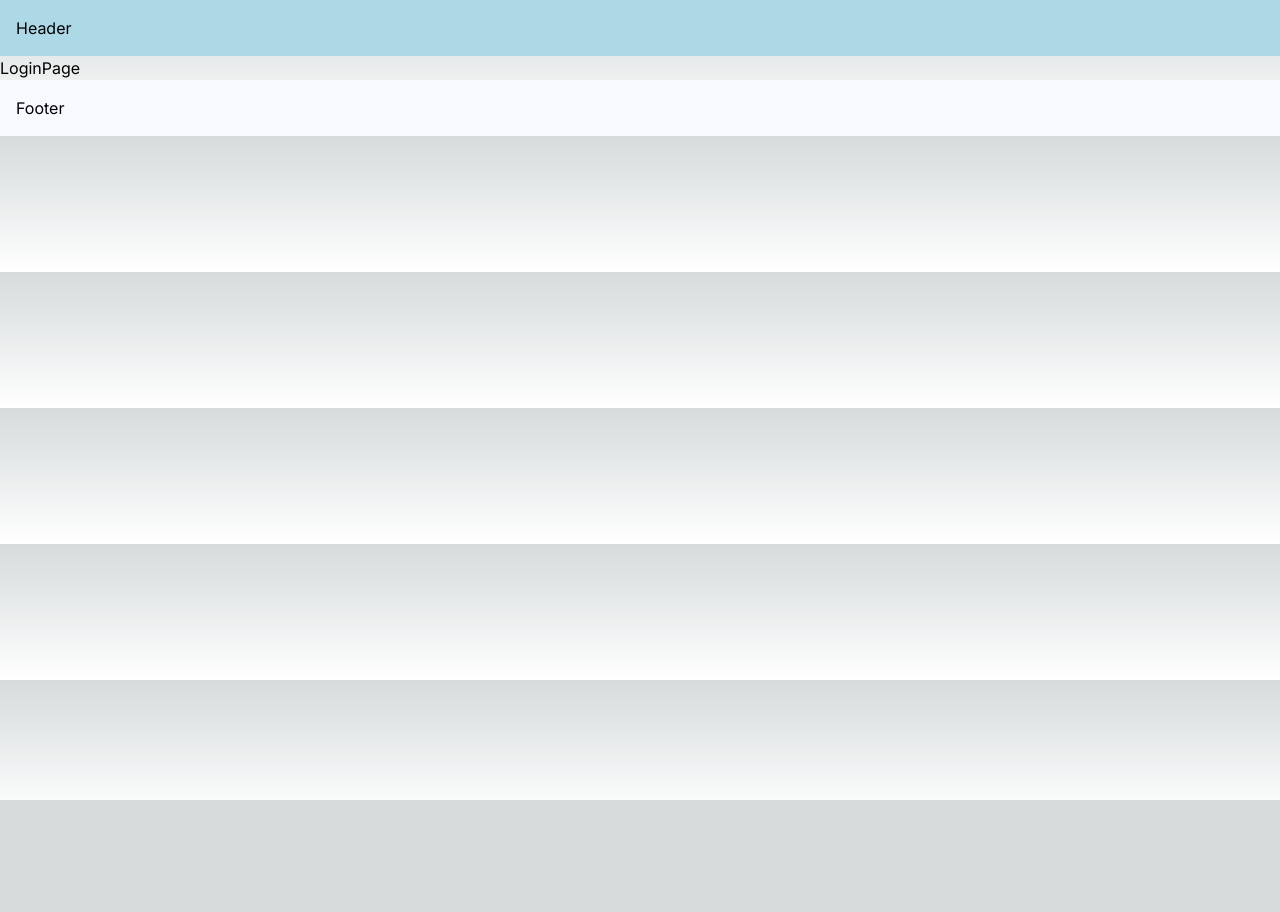
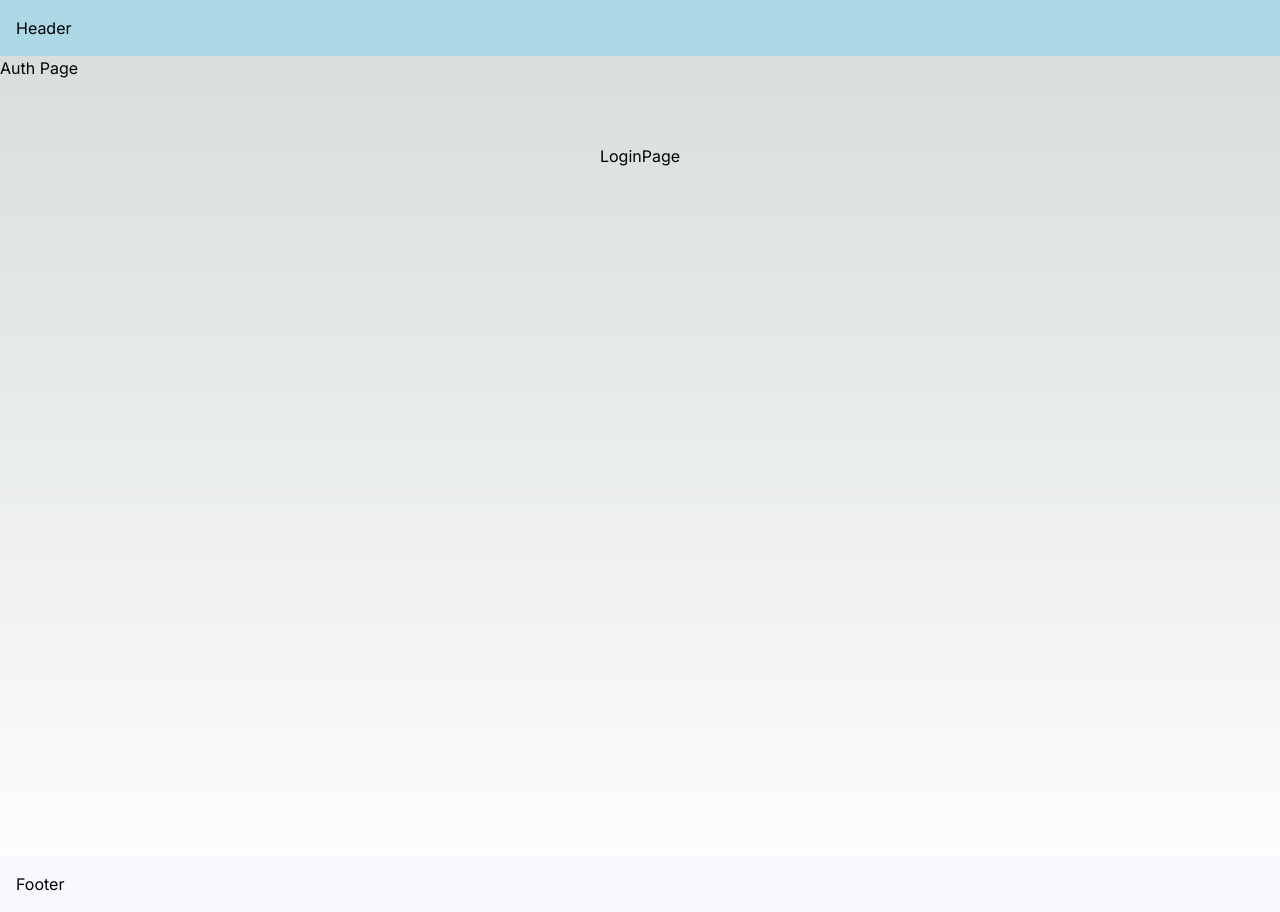
Before and after one commit to imvinojanv/next-course-codevolution, a Next.js app: page /login in a window 1280 px wide. Before the commit the page ends 800 px from the top, so only its background shows below. Built offline with nearby package versions, Linux system fonts and the light colour scheme.

Commit message:
Route gropu layout 🪟

```diff
--- /dev/null
+++ b/src/app/(auth)/layout.tsx
@@ -0,0 +1,14 @@
+export default function AuthLayout({
+    children,
+} : {
+    children: React.ReactNode;
+}) {
+    return (
+        <div className="w-full min-h-screen">
+            <h2>Auth Page</h2>
+            <div className="flex justify-center mt-16">
+                {children}
+            </div>
+        </div>
+    )
+}
```
